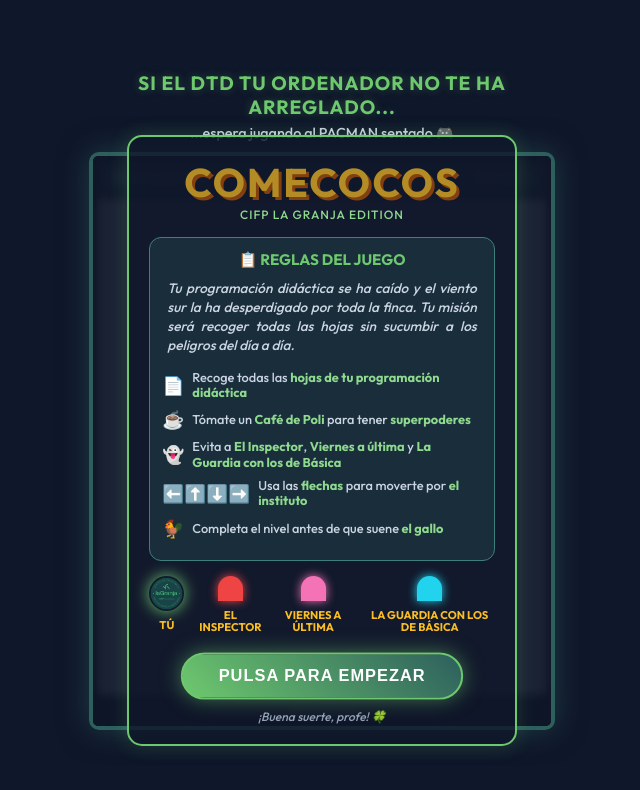
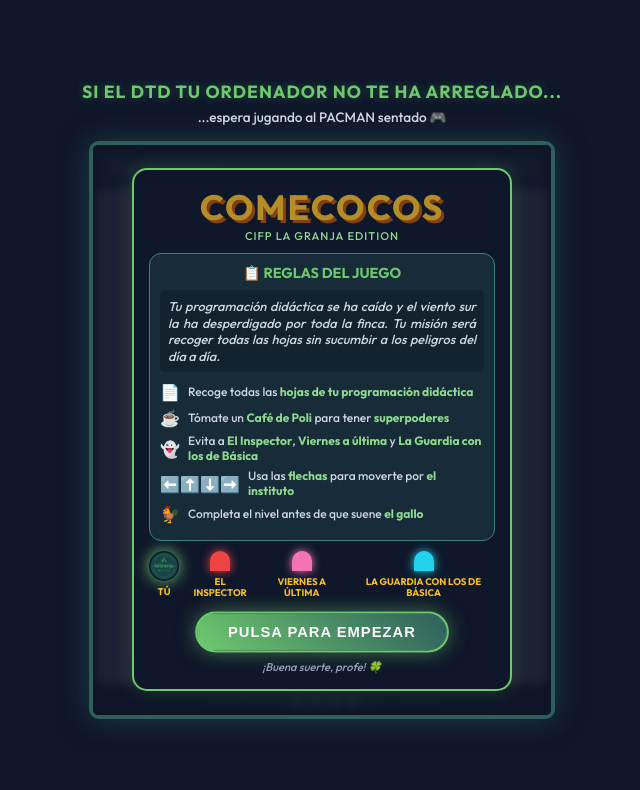
Before and after one commit to ManuelHACs/comecocos-cifp-la-granja, a plain HTML site: page index.html in a window 1280 px wide. Shown: the whole page, without its empty margins (318-958 px from the left). Drawn offline with Linux system fonts and the light colour scheme.

Commit message:
Arreglar estilos y posicion texto Game Over

```diff
--- a/game.js
+++ b/game.js
@@ -566,7 +566,7 @@
             "Espabila!!!"
         ];
 
-        let lineY = canvas.height / 2 - 20;
+        let lineY = canvas.height / 2 - 30;
         lines.forEach(line => {
             ctx.fillText(line, canvas.width / 2, lineY);
             lineY += 25; // Line spacing
--- a/style.css
+++ b/style.css
@@ -25,6 +25,7 @@
     align-items: center;
     min-height: 100vh;
     overflow: hidden;
+    /* Prevent scrolling */
 }
 
 .container {
@@ -32,29 +33,39 @@
     width: 100%;
     max-width: 500px;
     padding: 10px;
+    display: flex;
+    flex-direction: column;
+    align-items: center;
+    justify-content: center;
+    height: 100vh;
 }
 
 header {
-    margin-bottom: 10px;
+    margin-bottom: 15px;
+    width: 100%;
+    z-index: 5;
 }
 
 h1 {
-    font-size: 1.2rem;
+    font-size: 1.1rem;
+    /* Slightly smaller to fit better */
     color: var(--primary-green);
     margin-bottom: 5px;
     text-transform: uppercase;
     letter-spacing: 1px;
     text-shadow: 0 0 10px rgba(110, 201, 110, 0.3);
+    line-height: 1.2;
 }
 
 header p {
-    font-size: 0.9rem;
+    font-size: 0.85rem;
     color: #cbd5e1;
 }
 
 .game-wrapper {
     position: relative;
     display: inline-block;
+    /* Keeps it tight to canvas size */
     border: 4px solid var(--dark-teal);
     border-radius: 10px;
     padding: 5px;
@@ -85,7 +96,6 @@
 canvas {
     display: block;
     background-color: #fff;
-    /* Fondo blanco para el juego */
     border-radius: 0 0 5px 5px;
 }
 
@@ -104,7 +114,6 @@
     height: 100%;
     background: rgba(15, 23, 42, 0.95);
     display: flex;
-    flex-direction: column;
     justify-content: center;
     align-items: center;
     z-index: 10;
@@ -120,17 +129,19 @@
 
 .start-content {
     text-align: center;
-    max-width: 85%;
-    padding: 20px;
+    width: 90%;
+    /* Slightly wider */
+    max-width: 380px;
+    padding: 15px;
     border: 2px solid var(--primary-green);
     border-radius: 15px;
-    background: rgba(15, 23, 42, 0.8);
+    background: rgba(15, 23, 42, 0.9);
     box-shadow: 0 0 20px rgba(110, 201, 110, 0.2);
     animation: fadeIn 0.5s ease-out;
 }
 
 .game-title {
-    font-size: 2.5rem;
+    font-size: 2.2rem;
     color: var(--accent-color);
     margin-bottom: 0;
     text-shadow: 3px 3px 0px #b45309;
@@ -139,34 +150,37 @@
 }
 
 .subtitle {
-    font-size: 0.75rem;
+    font-size: 0.7rem;
     color: var(--light-green);
-    margin-bottom: 15px;
+    margin-bottom: 10px;
     letter-spacing: 1px;
 }
 
 .story-text {
     color: #cbd5e1;
-    font-size: 0.85rem;
-    margin-bottom: 15px;
+    font-size: 0.8rem;
+    margin-bottom: 10px;
     font-style: italic;
-    line-height: 1.4;
+    line-height: 1.3;
     text-align: justify;
     padding: 0 5px;
+    background: rgba(0, 0, 0, 0.2);
+    border-radius: 5px;
+    padding: 8px;
 }
 
 .rules-section {
     background: rgba(45, 95, 93, 0.3);
-    padding: 12px;
+    padding: 10px;
     border-radius: 12px;
-    margin-bottom: 15px;
+    margin-bottom: 10px;
     border: 1px solid var(--wall-border);
 }
 
 .rules-section h3 {
     color: var(--primary-green);
-    font-size: 0.95rem;
-    margin-bottom: 10px;
+    font-size: 0.9rem;
+    margin-bottom: 8px;
     font-weight: 600;
 }
 
@@ -174,19 +188,19 @@
     display: flex;
     align-items: center;
     gap: 8px;
-    margin-bottom: 8px;
+    margin-bottom: 6px;
     text-align: left;
 }
 
 .rule-icon {
-    font-size: 1.1rem;
-    min-width: 22px;
+    font-size: 1rem;
+    min-width: 20px;
     flex-shrink: 0;
 }
 
 .rule-text {
     color: #cbd5e1;
-    font-size: 0.8rem;
+    font-size: 0.75rem;
     line-height: 1.2;
 }
 
@@ -197,36 +211,36 @@
 .character-preview {
     display: flex;
     justify-content: space-around;
-    margin-bottom: 15px;
-    gap: 15px;
+    margin-bottom: 10px;
+    gap: 10px;
 }
 
 .preview-item {
     display: flex;
     flex-direction: column;
     align-items: center;
-    gap: 8px;
+    gap: 5px;
 }
 
 .preview-item p {
     color: var(--accent-color);
-    font-size: 0.7rem;
+    font-size: 0.6rem;
     font-weight: 600;
     margin: 0;
     line-height: 1.1;
 }
 
 .preview-logo {
-    width: 35px;
-    height: 35px;
+    width: 30px;
+    height: 30px;
     background: url('logo.png') center/cover;
     border-radius: 50%;
     box-shadow: 0 0 15px var(--primary-green);
 }
 
 .preview-ghost {
-    width: 25px;
-    height: 25px;
+    width: 20px;
+    height: 20px;
     border-radius: 50% 50% 0 0;
     display: inline-block;
     margin: 0 2px;
@@ -249,8 +263,8 @@
 }
 
 .start-btn {
-    padding: 12px 35px;
-    font-size: 1rem;
+    padding: 10px 30px;
+    font-size: 0.9rem;
     font-weight: 700;
     color: #fff;
     background: linear-gradient(45deg, var(--primary-green), var(--dark-teal));
@@ -275,9 +289,9 @@
 }
 
 .credits {
-    margin-top: 10px;
+    margin-top: 8px;
     color: #94a3b8;
-    font-size: 0.75rem;
+    font-size: 0.7rem;
     font-style: italic;
 }
 
@@ -317,7 +331,8 @@
 
 #restartBtn {
     position: absolute;
-    top: 60%;
+    top: 65%;
+    /* Moved down slightly */
     left: 50%;
     transform: translate(-50%, -50%);
     padding: 12px 30px;
```
